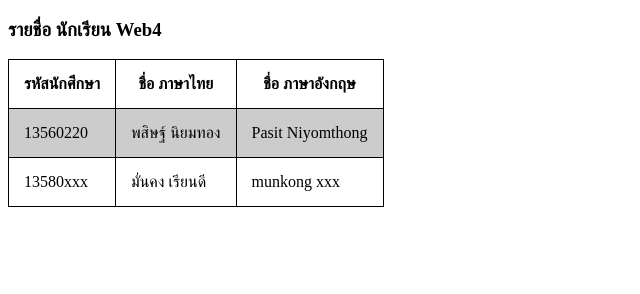
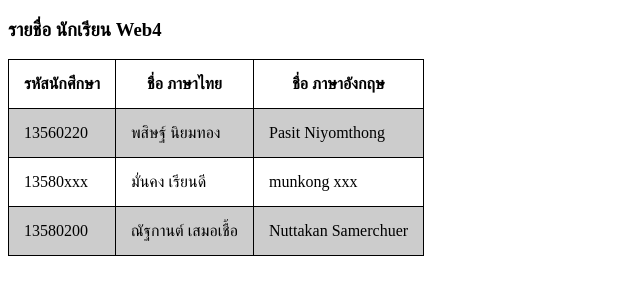
Before and after one commit to pnplu/list_name_web4, a plain HTML site: page index.html in a window 1280 px wide. Shown: the whole page, without its empty margins (0-640 px from the left). Drawn offline with Linux system fonts and the light colour scheme.

Commit message:
edit name_th eng and id

```diff
--- a/index.html
+++ b/index.html
@@ -36,6 +36,11 @@
         <td>มั่นคง เรียนดี</td>
         <td>munkong xxx</td>
       </tr>
+      <tr>
+      	<td>13580200</td>
+        <td>ณัฐกานต์ เสมอเชื้อ</td>
+        <td>Nuttakan Samerchuer</td>
+      </tr>
     </table>
   </body>
 </html>
```
